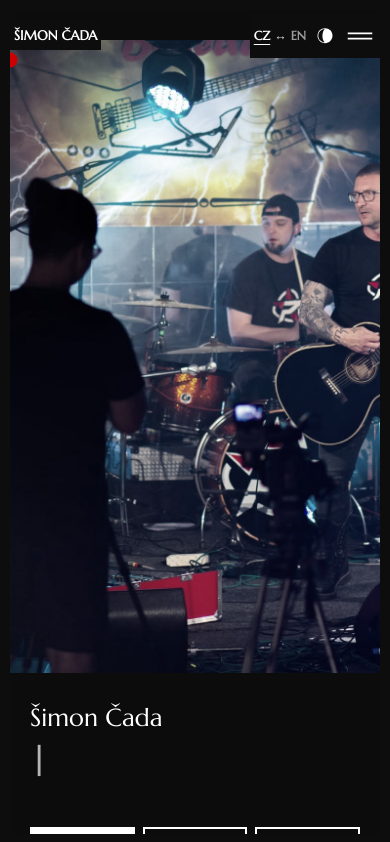
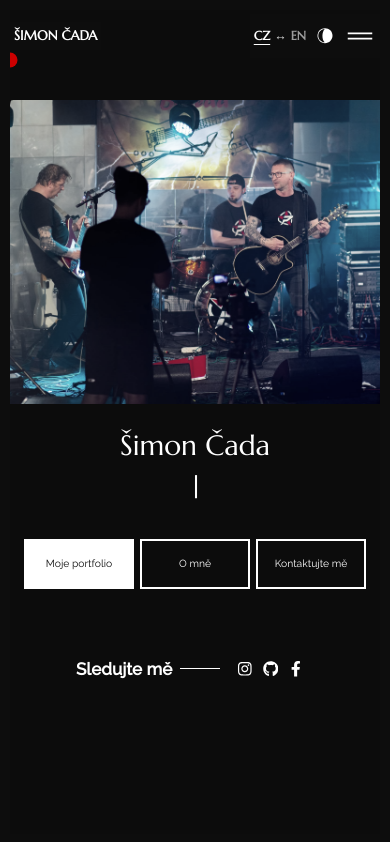
Before and after one commit to S1moonC/portfolio, a React (Create React App) app: page / in a window 390 px wide. Shown: the top 842 px of the page. Built offline with nearby package versions, Linux system fonts and the light colour scheme.

Commit message:
Make portfolio responsive on iPhone and other phones

```diff
--- a/src/pages/home/style.css
+++ b/src/pages/home/style.css
@@ -256,3 +256,18 @@ section {
     white-space: nowrap;
     font-size: clamp(0.65rem, 1.05vw, 0.85rem);
 }
+
+
+@media (max-width:767.98px){
+ #home .intro_sec{display:flex!important;flex-direction:column;height:auto!important;min-height:0;margin-top:0}
+ #home .intro_sec .h_bg-image{order:1;width:100%;height:clamp(230px,36svh,325px)!important;min-height:0!important;margin:0;background-position:center 35%;flex:none}
+ #home .intro_sec .text{order:2;width:100%;height:auto!important;min-height:0;display:flex!important;align-items:center;padding:26px 14px 8px}
+ #home .intro_sec .text>.align-self-center{width:100%;align-self:auto!important}
+ #home .intro_sec .intro{width:100%;max-width:520px;padding:0;margin:auto;text-align:center}
+ #home .intro_sec .intro h2{font-size:clamp(1.75rem,7vw,2.35rem);line-height:1.15;margin-bottom:10px}
+ #home .intro_sec .text h1{font-size:clamp(1.35rem,5.7vw,1.9rem);line-height:1.2;min-height:2.2em;margin-bottom:18px}
+ #home .intro_btn-action{grid-template-columns:repeat(3,minmax(0,1fr));gap:6px;padding-bottom:18px!important}
+ #home .intro_btn-action>a{display:flex;min-width:0}
+ #home .intro_btn-action .ac_btn{width:100%;min-height:50px;white-space:normal;overflow-wrap:normal;hyphens:none;line-height:1.25;padding:7px 2px;font-size:clamp(.64rem,2.65vw,.86rem);margin:0}
+}
+@media(max-width:359px){#home .intro_btn-action{gap:3px}#home .intro_btn-action .ac_btn{font-size:.6rem}}
```
